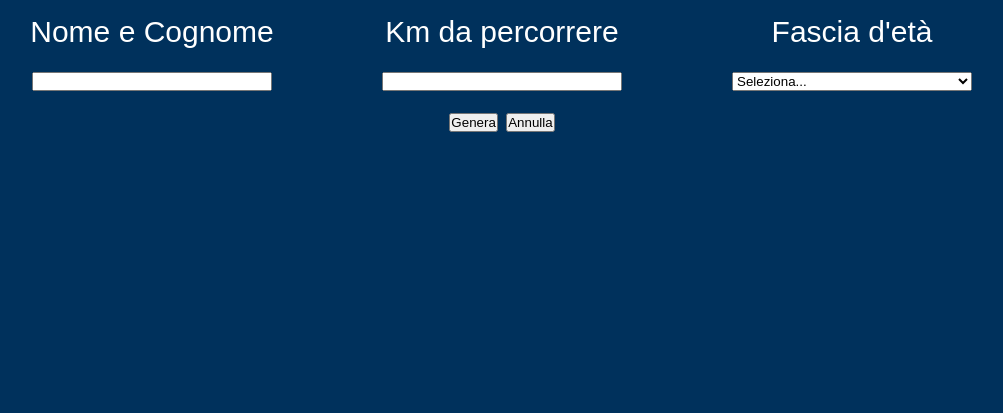
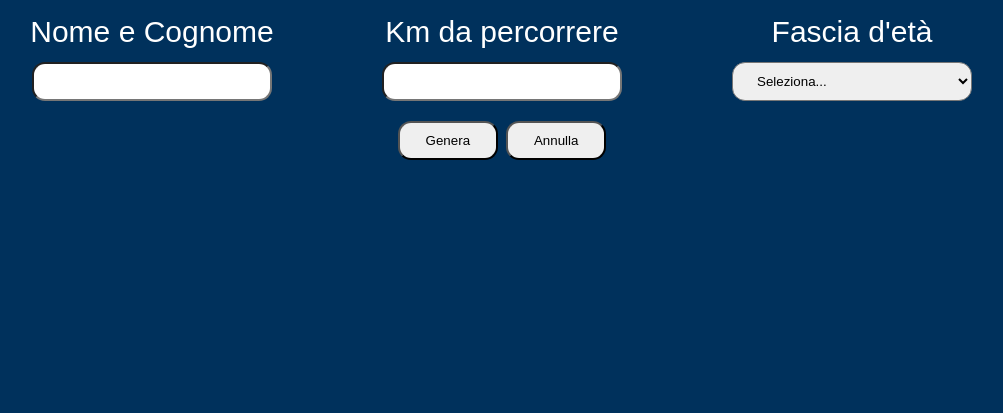
Before and after one commit to nicolainve/js-biglietto-treno-form, a plain HTML site: page index.html in a window 1280 px wide. Shown: the part 387-800 px from the top of the page, without its empty margins (138-1141 px from the left). Drawn offline with Linux system fonts and the light colour scheme.

Commit message:
final css

```diff
--- a/css/style.css
+++ b/css/style.css
@@ -2,6 +2,7 @@
     margin: 0;
     padding: 0;
     box-sizing: border-box;
+    border-radius: 13px;
 }
 
 body {
@@ -37,10 +38,14 @@ h3 {
 .hidden {
     opacity: 0;
     position: absolute;
+    top: 0;
+    left: 0;
+    z-index: -1;
 }
 
 .show {
     opacity: 1;
+    transition: opacity 1s;
 }
 
 .row {
@@ -60,10 +65,22 @@ label {
 input,
 select {
     width: 80%;
+    padding: 10px 20px;
+}
+
+input::-webkit-outer-spin-button,
+input::-webkit-inner-spin-button {
+  -webkit-appearance: none;
+  margin: 0;
+}
+input[type=number] {
+    -moz-appearance: textfield;
 }
 
 button {
     margin-top: 20px;
+    width: 100px;
+    padding: 10px 20px;
 }
 
 table {
--- a/index.html
+++ b/index.html
@@ -41,9 +41,9 @@
         </section>
 
         <section id="ticket" class="hidden">
-            <h2>Il tuo biglietto</h2>
 
             <div class="contents">
+                <h2>Il tuo biglietto</h2>
                 <div class="info-user">
                     <h3>Nome Passeggero: <span id="username"></span></h3>
                 </div>
```
